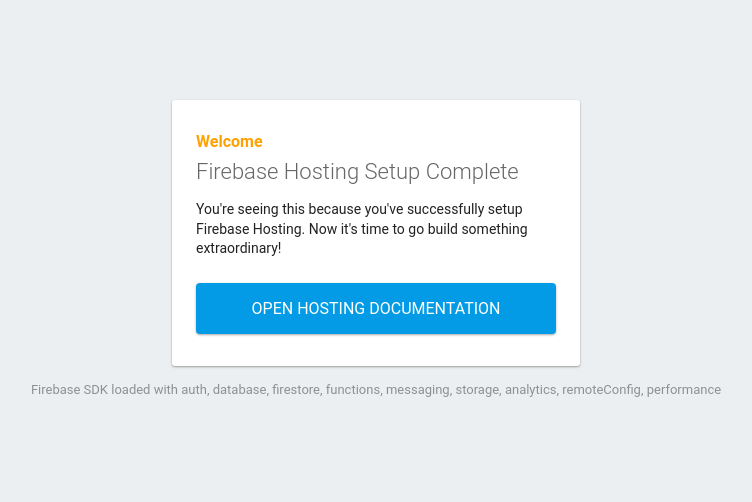
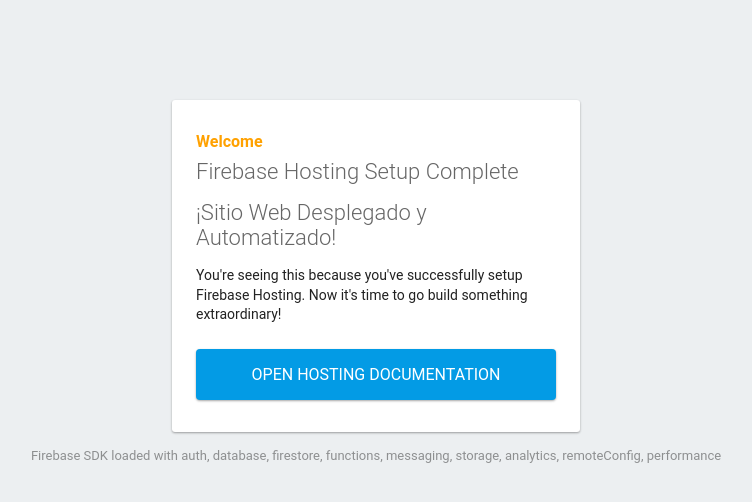
Before and after one commit to JoseAdso/RepuestosJS, a website: page public/index.html in a window 1280 px wide. Shown: the whole page, without its empty margins (264-1016 px from the left). Drawn offline with Linux system fonts and the light colour scheme; some packages are replaced by stand-ins of ours.

Commit message:
feat: Despliegue final para activar GitHub Actions

```diff
--- a/public/index.html
+++ b/public/index.html
@@ -42,6 +42,7 @@
     <div id="message">
       <h2>Welcome</h2>
       <h1>Firebase Hosting Setup Complete</h1>
+      <h1>¡Sitio Web Desplegado y Automatizado!</h1>
       <p>You're seeing this because you've successfully setup Firebase Hosting. Now it's time to go build something extraordinary!</p>
       <a target="_blank" href="https://firebase.google.com/docs/hosting/">Open Hosting Documentation</a>
     </div>
```
